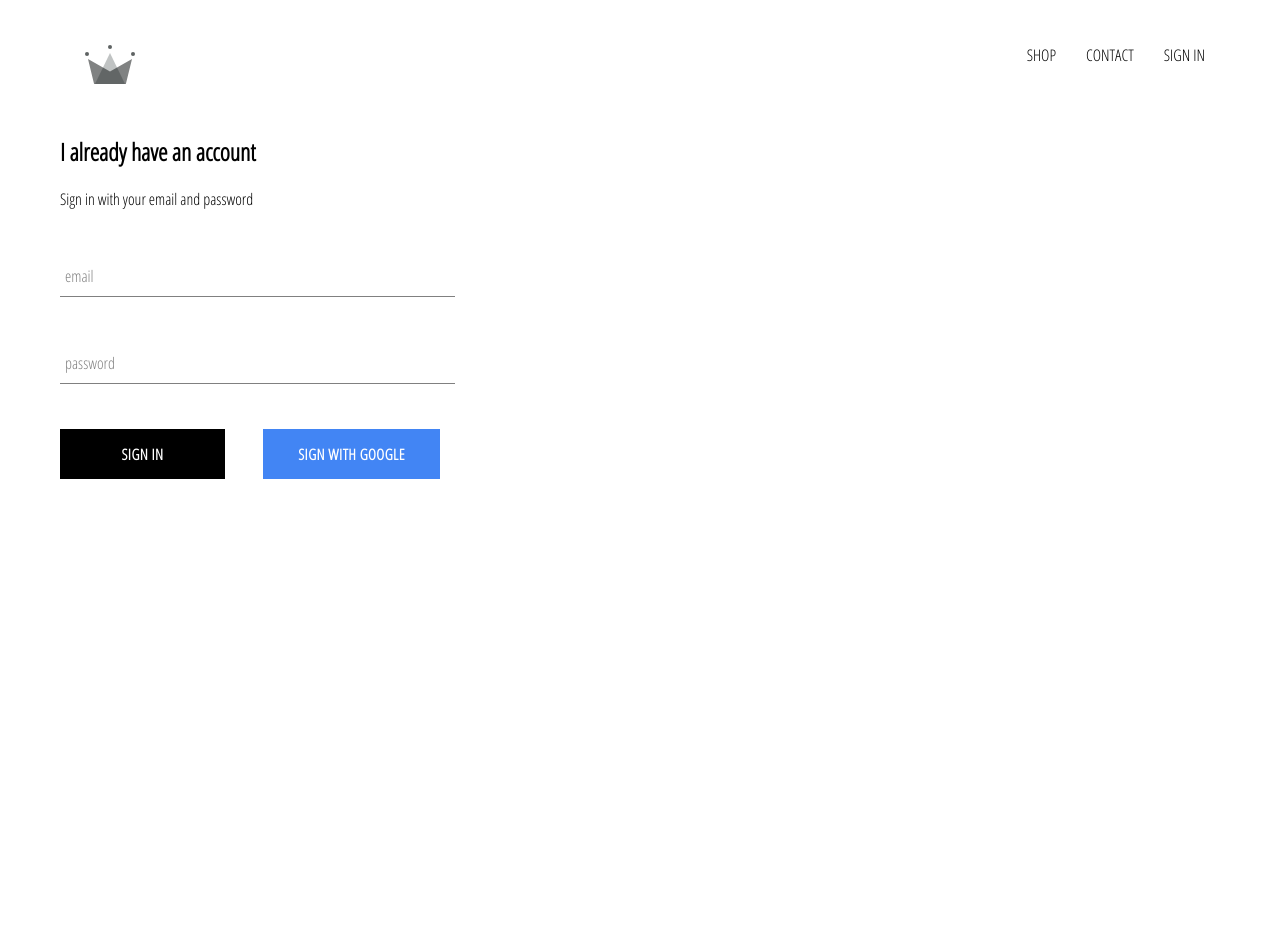
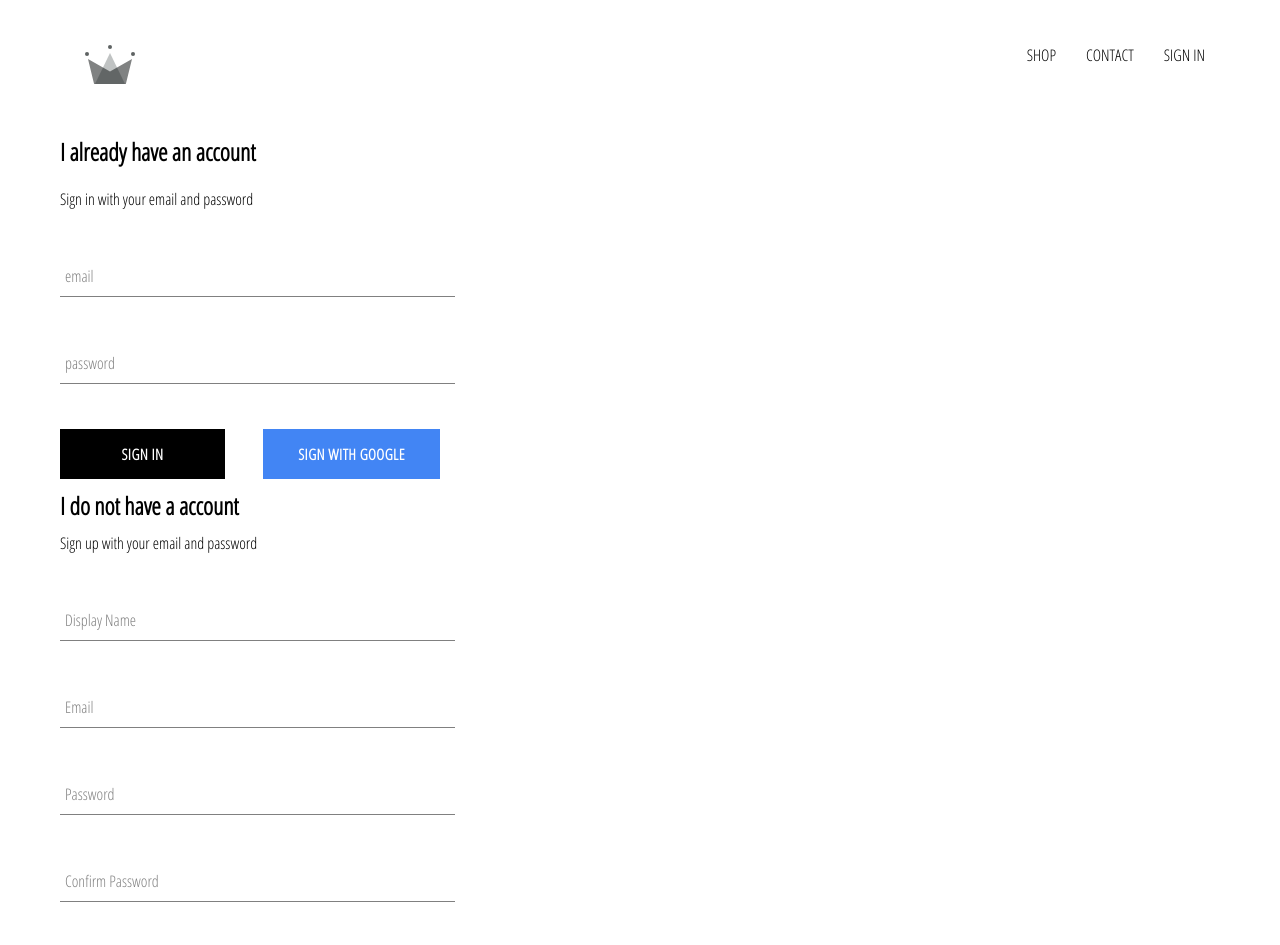
Before and after one commit to bhati-mukesh/ecommerce-udemy, a React (Create React App) app: page /signin in a window 1280 px wide. Shown: the top 945 px of the page. Before the commit the page ends 800 px from the top, so only its background shows below. Built offline with nearby package versions, Linux system fonts and the light colour scheme; no server answers.

Commit message:
implemented firebase utils, included ability to store authenticated users into our firetstore db

```diff
--- a/src/App.js
+++ b/src/App.js
@@ -6,7 +6,7 @@
 import ShopePage from './Pages/shopPage/ShopePage';
 import Header from './components/header/Header';
 import SigninSignupPage from './Pages/signinSignupPage/SigninSignupPage';
-import { auth } from './firebase/firebase.utils';
+import { auth, createUserProfileDocument } from './firebase/firebase.utils';
 
 
 class  App extends React.Component  {
@@ -25,9 +25,23 @@
   }
 
   componentDidMount(){
-    this.unSubscribeFromAuth = auth.onAuthStateChanged( user => {
-      this.setState({ currentUser: user });
-      console.log(user)
+    this.unSubscribeFromAuth = auth.onAuthStateChanged( async userAuth => {
+      if(userAuth){
+        const userRef = await createUserProfileDocument(userAuth);
+        userRef.onSnapshot(snapShot => {
+            this.setState({
+              currentUser: {
+                id: snapShot.id,
+                ...snapShot.data()
+              }
+            })
+        })
+      }else{
+        this.setState({currentUser: userAuth});
+      }
+      // createUserProfileDocument(user)
+      // this.setState({ currentUser: user });
+      // console.log(user)
     })
   }
 
--- a/src/Pages/signinSignupPage/SigninSignupPage.jsx
+++ b/src/Pages/signinSignupPage/SigninSignupPage.jsx
@@ -1,4 +1,5 @@
 import React from 'react';
+import SignUp from '../../components/sign-up/SignUp';
 import SignIn from '../../components/signin/SignIn';
 import './SigninSignupPage.scss'
 
@@ -8,6 +9,7 @@
     return (
         <div>
             <SignIn />
+            <SignUp />
         </div>
     );
 };
--- a/src/Pages/signinSignupPage/SigninSignupPage.scss
+++ b/src/Pages/signinSignupPage/SigninSignupPage.scss
@@ -1,14 +1,7 @@
-.sign-in{
-    width: 380px;
+
+.sign-in-and-sign-up {
+    width: 850px;
     display: flex;
-    flex-direction: column;
-
-    .title{
-        margin: 10px 0;
-    }
-
-    .buttons{
-        display: flex;
-        justify-content: space-between;
-    }
-}
+    justify-content: space-between;
+    margin: 30px auto;
+  }
--- a/src/components/form-input/FormInput.scss
+++ b/src/components/form-input/FormInput.scss
@@ -0,0 +1,54 @@
+$sub-color: grey;
+$main-color: black;
+
+@mixin shrinkLabel {
+  top: -14px;
+  font-size: 12px;
+  color: $main-color;
+}
+
+.group {
+  position: relative;
+  margin: 45px 0;
+
+  .form-input {
+    background: none;
+    background-color: white;
+    color: $sub-color;
+    font-size: 18px;
+    padding: 10px 10px 10px 5px;
+    display: block;
+    width: 100%;
+    border: none;
+    border-radius: 0;
+    border-bottom: 1px solid $sub-color;
+    margin: 25px 0;
+
+    &:focus {
+      outline: none;
+    }
+
+    &:focus ~ .form-input-label {
+      @include shrinkLabel();
+    }
+  }
+
+  input[type='password'] {
+    letter-spacing: 0.3em;
+  }
+
+  .form-input-label {
+    color: $sub-color;
+    font-size: 16px;
+    font-weight: normal;
+    position: absolute;
+    pointer-events: none;
+    left: 5px;
+    top: 10px;
+    transition: 300ms ease all;
+
+    &.shrink {
+      @include shrinkLabel();
+    }
+  }
+}
--- /dev/null
+++ b/src/components/sign-up/SignUp.jsx
@@ -0,0 +1,94 @@
+import React, { Component } from 'react'
+import { auth, createUserProfileDocument } from '../../firebase/firebase.utils'
+import CustomButton from '../custom-button/CustomButton'
+import FormInput from '../form-input/FormInput'
+
+
+import './SignUp.scss'
+
+export default class SignUp extends Component {
+    constructor(){
+        super();
+
+        this.state = {
+            displayName: '',
+            email: '',
+            password: '',
+            confirmPassword: ''
+        }
+    }
+
+    handleSubmit = async ( event ) => {
+        event.preventDefault();
+        const { displayName, email, password, confirmPassword } = this.state;
+        if(password !== confirmPassword){
+            alert(`Password don't match`)
+            return
+        }
+        try{
+            const { user } = await auth.createUserWithEmailAndPassword(email,password);
+            await createUserProfileDocument(user, { displayName });
+            this.setState({
+                displayName: '',
+                email: '',
+                password: '',
+                confirmPassword: ''
+            })
+        }catch(error){
+            console.log(error)
+        }
+    }
+
+    handleChange = (event) =>{
+        const { name, value } = event.target;
+
+        this.setState({ [name]: value })
+    }
+
+    render() {
+        const { displayName, email, password, confirmPassword } = this.state;
+        return (
+            <div className="sign-up">
+                <h2 className="title">I do not have a account</h2>
+                <span>Sign up with your email and password</span>
+                <form className="sign-up-form" onSubmit={this.handleSubmit}>
+                    <FormInput
+                    type="text"
+                    name="displayName"
+                    value={displayName}
+                    onChange={this.handleChange}
+                    label="Display Name"
+                    required
+                    />
+                    <FormInput
+                    type="email"
+                    name="email"
+                    value={email}
+                    onChange={this.handleChange}
+                    label="Email"
+                    required
+                    />
+                    <FormInput
+                    type="password"
+                    name="password"
+                    value={password}
+                    onChange={this.handleChange}
+                    label="Password"
+                    required
+                    />
+                    <FormInput
+                    type="password"
+                    name="confirmPassword"
+                    value={confirmPassword}
+                    onChange={this.handleChange}
+                    label="Confirm Password"
+                    required
+                    />
+
+                    <CustomButton type="submit" >SIGN UP</CustomButton>
+
+                </form>
+            </div>
+        )
+    }
+}
--- /dev/null
+++ b/src/components/sign-up/SignUp.scss
@@ -0,0 +1,9 @@
+.sign-up {
+    display: flex;
+    flex-direction: column;
+    width: 380px;
+
+    .title {
+      margin: 10px 0;
+    }
+  }
--- a/src/components/signin/SignIn.scss
+++ b/src/components/signin/SignIn.scss
@@ -1,54 +1,14 @@
-$sub-color: grey;
-$main-color: black;
+.sign-in{
+  width: 380px;
+  display: flex;
+  flex-direction: column;
 
-@mixin shrinkLabel {
-  top: -14px;
-  font-size: 12px;
-  color: $main-color;
-}
-
-.group {
-  position: relative;
-  margin: 45px 0;
-
-  .form-input {
-    background: none;
-    background-color: white;
-    color: $sub-color;
-    font-size: 18px;
-    padding: 10px 10px 10px 5px;
-    display: block;
-    width: 100%;
-    border: none;
-    border-radius: 0;
-    border-bottom: 1px solid $sub-color;
-    margin: 25px 0;
-
-    &:focus {
-      outline: none;
-    }
-
-    &:focus ~ .form-input-label {
-      @include shrinkLabel();
-    }
+  .title{
+      margin: 10px 0;
   }
 
-  input[type='password'] {
-    letter-spacing: 0.3em;
-  }
-
-  .form-input-label {
-    color: $sub-color;
-    font-size: 16px;
-    font-weight: normal;
-    position: absolute;
-    pointer-events: none;
-    left: 5px;
-    top: 10px;
-    transition: 300ms ease all;
-
-    &.shrink {
-      @include shrinkLabel();
-    }
+  .buttons{
+      display: flex;
+      justify-content: space-between;
   }
 }
--- a/src/firebase/firebase.utils.js
+++ b/src/firebase/firebase.utils.js
@@ -11,6 +11,33 @@
     appId: "1:923327425142:web:45877258c41868ae478d57"
 };
 
+export const createUserProfileDocument = async (userAuth,additionalData)=>{
+    if(!userAuth) return;
+
+    const userRef = firestore.doc(`users/${userAuth.uid}`);
+
+    const snapshot = userRef.get();
+
+    if(!snapshot.exists){
+        const { displayName, email } = userAuth;
+        const createdAt = new Date();
+
+        try {
+            await userRef.set({
+                displayName,
+                email,
+                createdAt,
+                ...additionalData
+            })
+        } catch (error) {
+            console.log('error creating user',error.message);
+        }
+
+    }
+
+    return userRef;
+}
+
 firebase.initializeApp(config);
 
 export const auth = firebase.auth();
```
Also changed, not shown: 1 other file (tests, documents, lock files or other folders).
